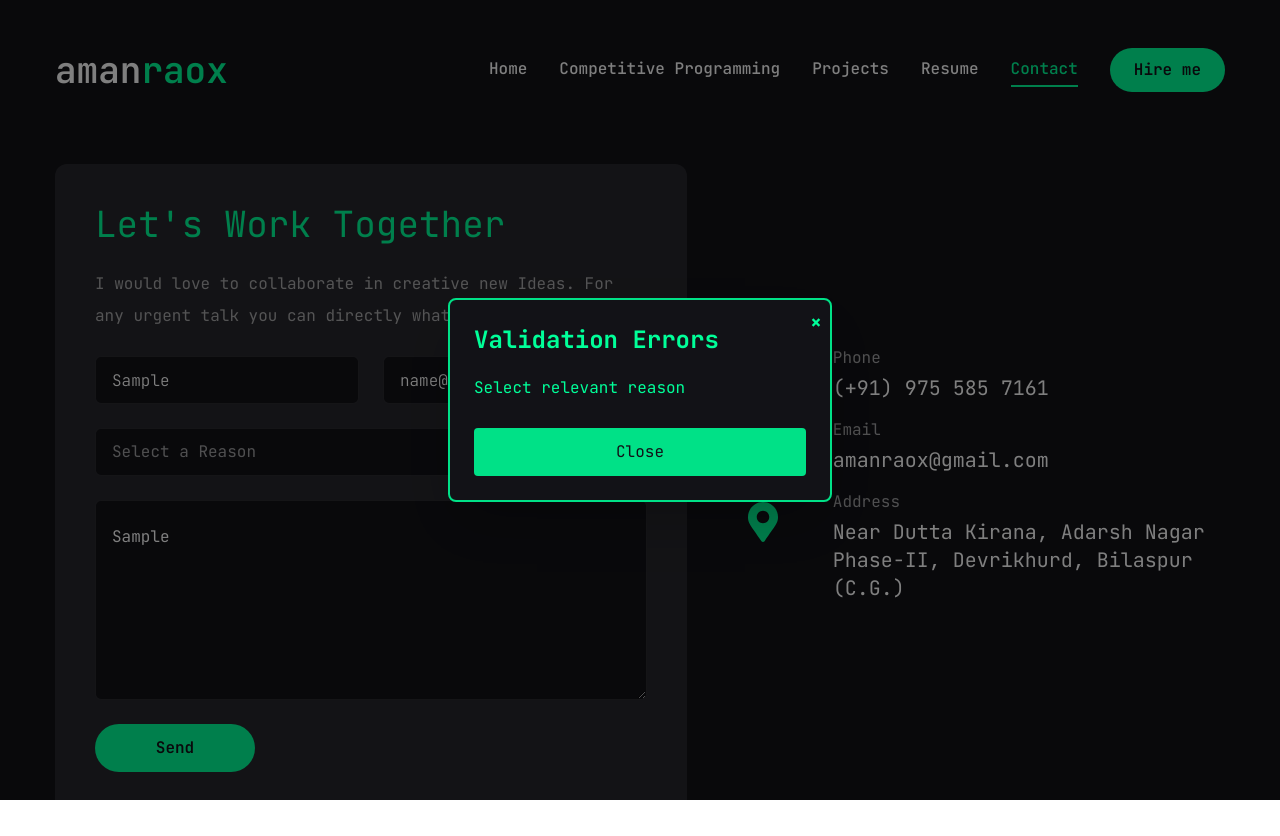
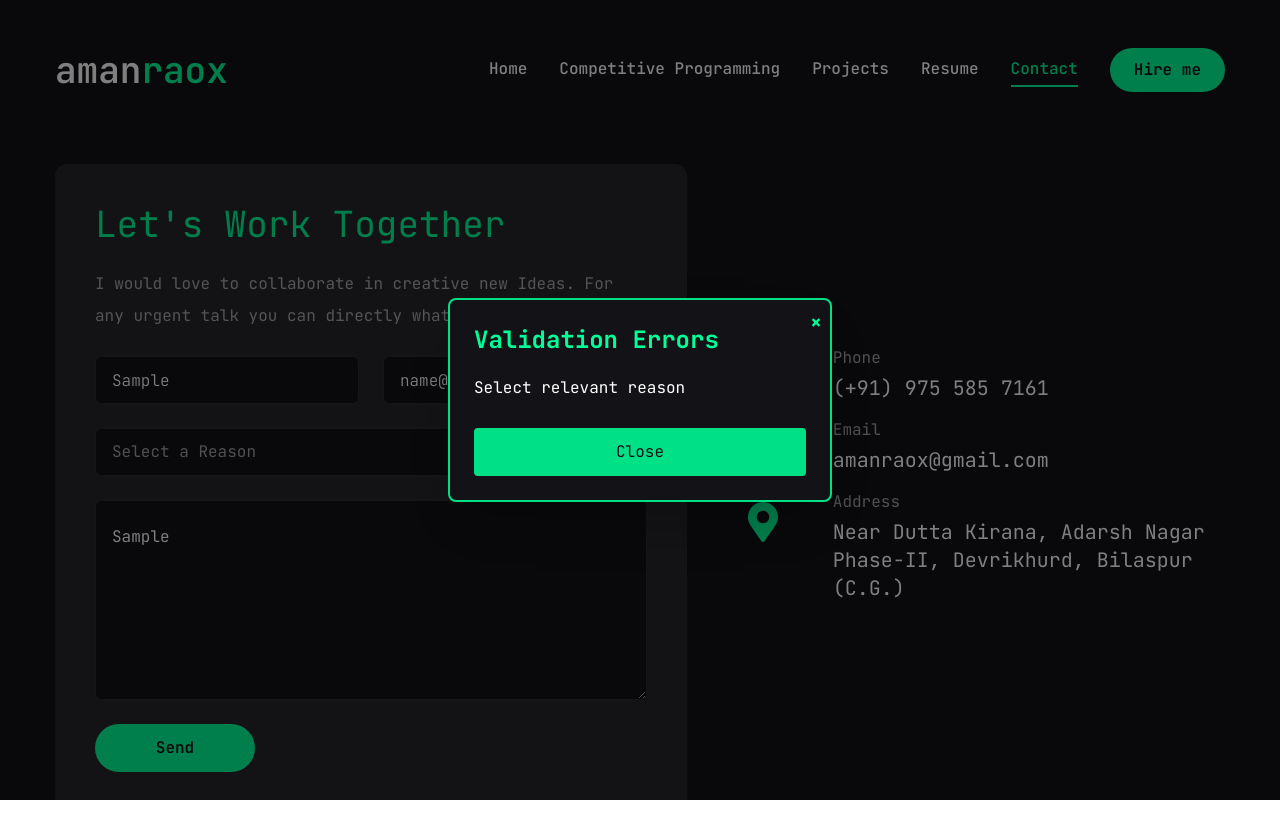
Before and after one commit to amanraox/amanraox-portfolio, a Next.js app: page /contact in a window 1280 px wide. Both pictures are taken after typing "Sample", "name@example.com", "Sample" into the empty fields and a click on the button "Send". Built offline with nearby package versions, Linux system fonts and the light colour scheme.

Commit message:
Update Popup.jsx

```diff
--- a/components/Popup.jsx
+++ b/components/Popup.jsx
@@ -13,8 +13,8 @@ const Popup = ({ message, onClose }) => {
         >
           &times;
         </button>
-        <h2 className="text-2xl font-bold mb-4">{message.title}</h2>
-        <p>{message.body}</p>
+        <h2 className="text-2xl text-[#00ff99] font-bold mb-4">{message.title}</h2>
+        <p className="text-[#ffffff]" dangerouslySetInnerHTML={{ __html: message.body }} />
         <button
           className="mt-6 w-full bg-[#00e187] hover:bg-[#00ff99] text-[#121217] py-2 px-4 rounded focus:outline-none transition-colors duration-300"
           onClick={onClose}
```
